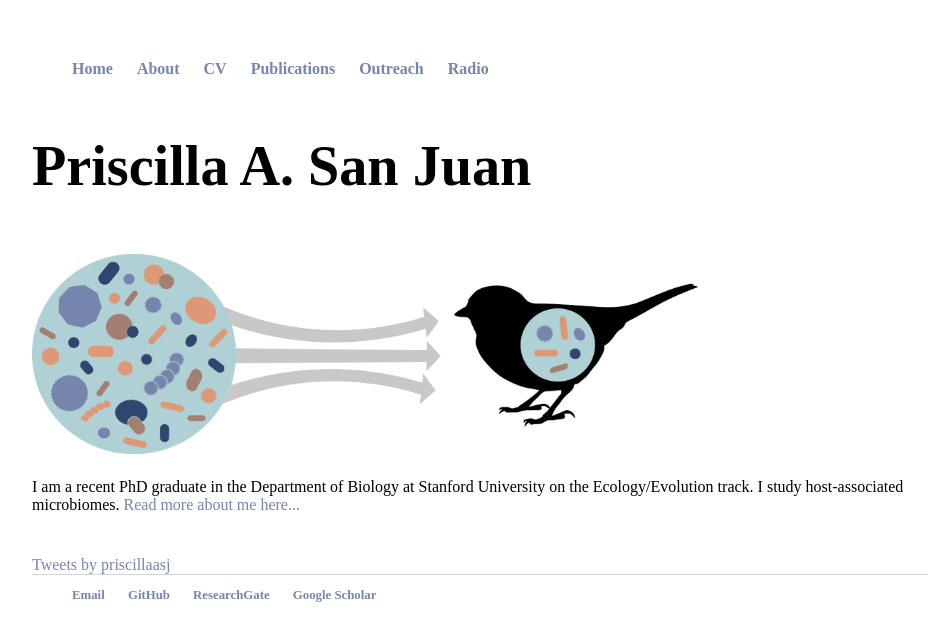
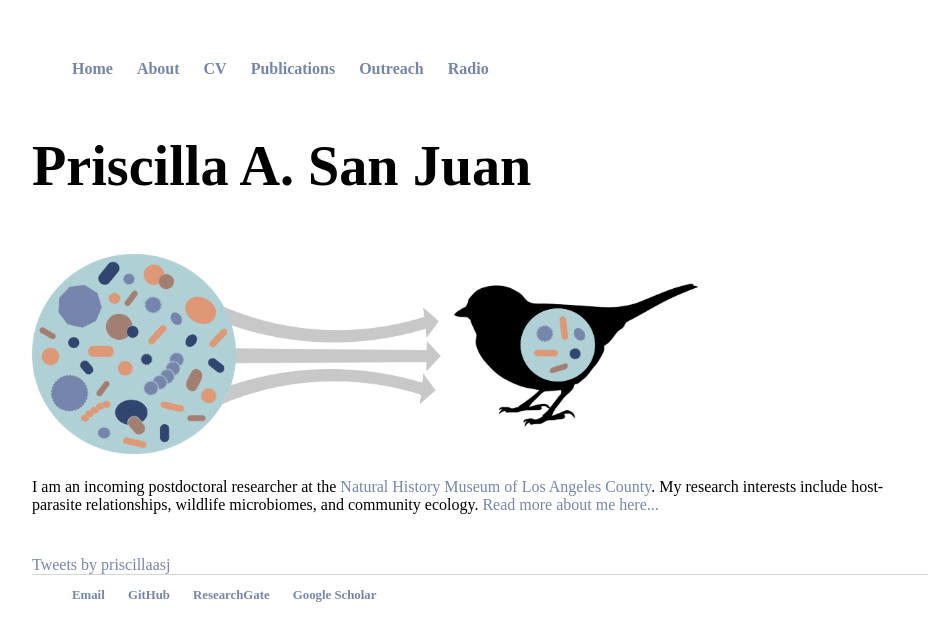
Before and after one commit to psanjuan/psanjuan.github.io, a Jekyll site: the page built from index.html, in a window 1280 px wide. Shown: the top 641 px of the page, without its empty margins (160-1094 px from the left). Built offline with Jekyll 4.4.1, drawn with Linux system fonts in a browser that asks for light colours; comment, search, counter and statistics services are not loaded.

Commit message:
Update index.html

```diff
--- a/index.html
+++ b/index.html
@@ -1,6 +1,6 @@
 ---
 layout: default
-title: Priscilla A. San Juan, PhD candidate
+title: Priscilla A. San Juan, Ph.D.
 ---
 <font face = "Avenir" size = "20">
 <h3>Priscilla A. San Juan</h3></font>
@@ -8,7 +8,7 @@ title: Priscilla A. San Juan, PhD candidate
 <img src="images/bird-gut-smaller-file.png" alt="microbes" width="680" height="200">
 <font face = "Avenir"><p style="color:#848484;font-size:13px;">
 <div class="blurb">
-I am a recent PhD graduate in the Department of Biology at Stanford University on the Ecology/Evolution track. I study host-associated microbiomes.
+I am an incoming postdoctoral researcher at the <a href = "https://nhm.org">Natural History Museum of Los Angeles County</a>. My research interests include host-parasite relationships, wildlife microbiomes, and community ecology.
 <a href="/about">Read more about me here...</a>
 </font></p></div><!-- /.blurb -->
 <br>
```
